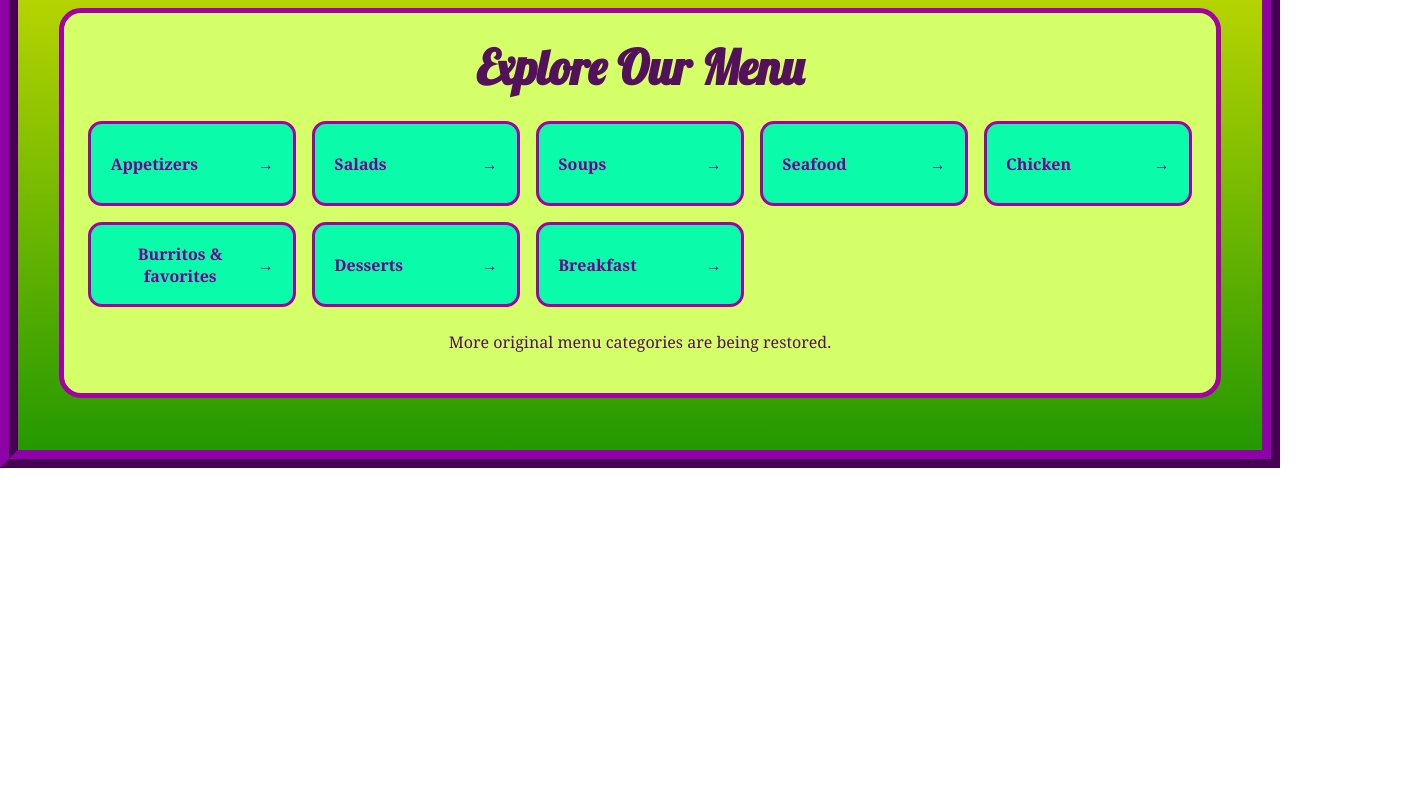
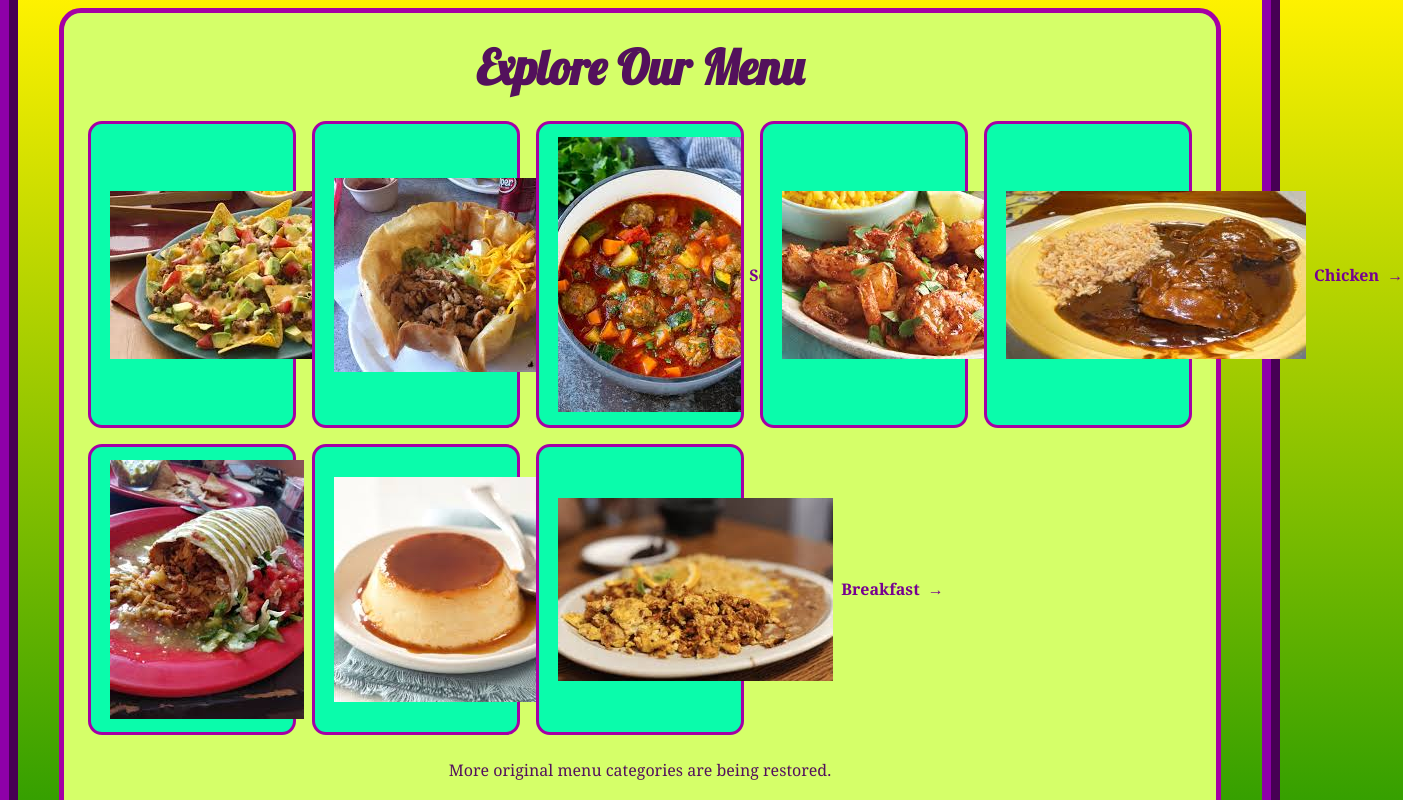
Before and after one commit to QuiteAstorm/Food, a React (Create React App) app: page / in a window 1280 px wide. Shown: the part 980-1780 px from the top of the page, 1403 px wide, since content can reach past the window. Before the commit the page ends 1448 px from the top, so only its background shows below. Built offline with nearby package versions, Linux system fonts and the light colour scheme.

Commit message:
Add original menu food thumbnails to landing page category buttons

```diff
--- a/src/App.js
+++ b/src/App.js
@@ -11,14 +11,14 @@ import { breakItems } from './data/breakItems';
 import './App.css';
 
 const categories = [
-  { name: 'Appetizers', items: appaItems },
-  { name: 'Salads', items: saladItems },
-  { name: 'Soups', items: soupItems },
-  { name: 'Seafood', items: seafoodItems },
-  { name: 'Chicken', items: polloItems },
-  { name: 'Burritos & favorites', items: burritoItems },
-  { name: 'Desserts', items: dessItems },
-  { name: 'Breakfast', items: breakItems },
+  { name: 'Appetizers', items: appaItems, previewIndex: 0 },
+  { name: 'Salads', items: saladItems, previewIndex: 0 },
+  { name: 'Soups', items: soupItems, previewIndex: 0 },
+  { name: 'Seafood', items: seafoodItems, previewIndex: 3 },
+  { name: 'Chicken', items: polloItems, previewIndex: 4 },
+  { name: 'Burritos & favorites', items: burritoItems, previewIndex: 3 },
+  { name: 'Desserts', items: dessItems, previewIndex: 1 },
+  { name: 'Breakfast', items: breakItems, previewIndex: 1 },
 ];
 
 export default function App() {
@@ -67,7 +67,10 @@ export default function App() {
               {categories.map((entry) => (
                 <button key={entry.name} className="category-button" type="button"
                   onClick={() => setCategory(entry)}>
-                  {entry.name} <span aria-hidden="true">→</span>
+                  <img className="category-thumbnail" src={entry.items[entry.previewIndex].image}
+                    alt="" loading="lazy" />
+                  <span className="category-label">{entry.name}</span>
+                  <span className="category-arrow" aria-hidden="true">→</span>
                 </button>
               ))}
             </div>
```
